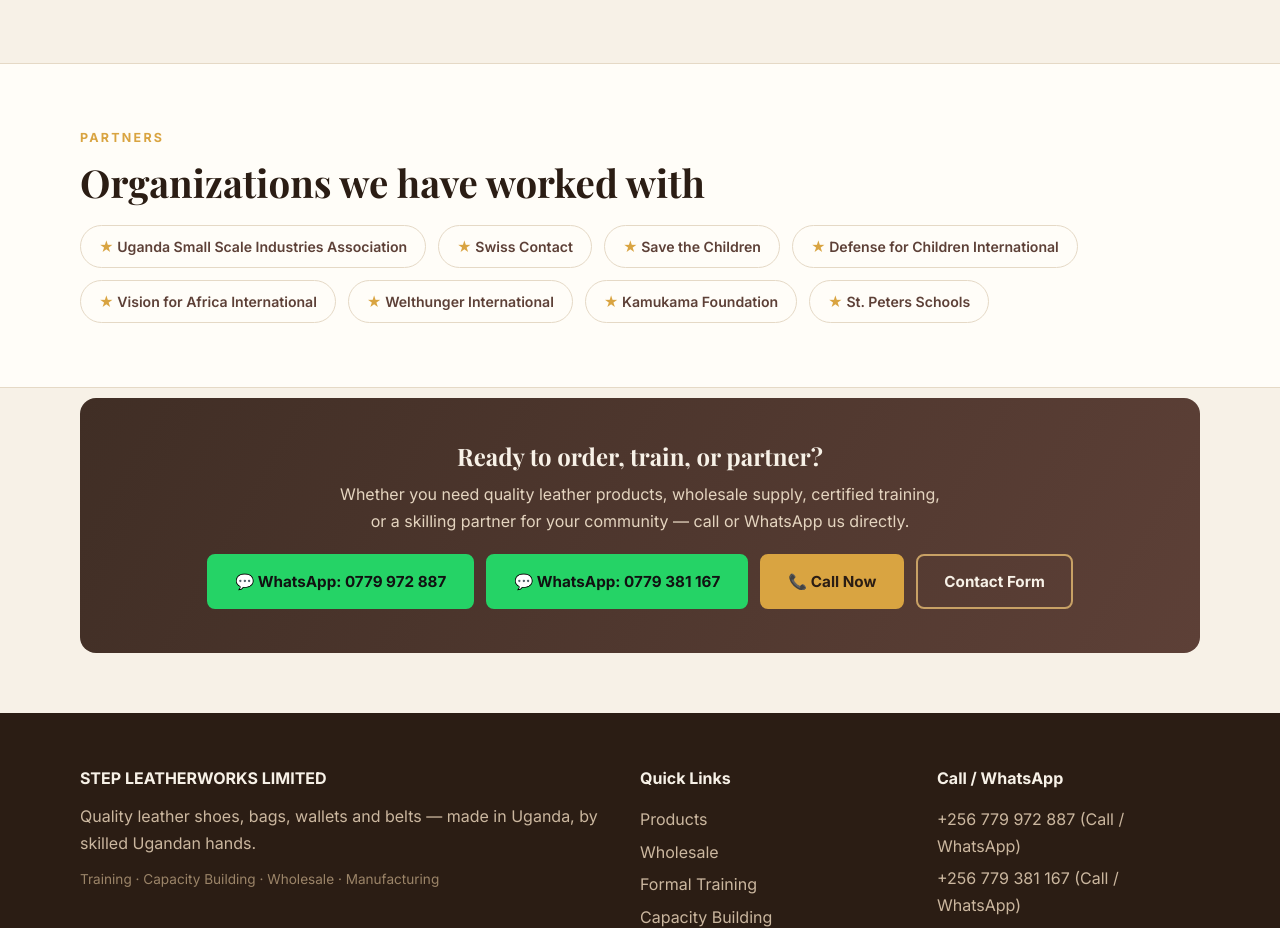
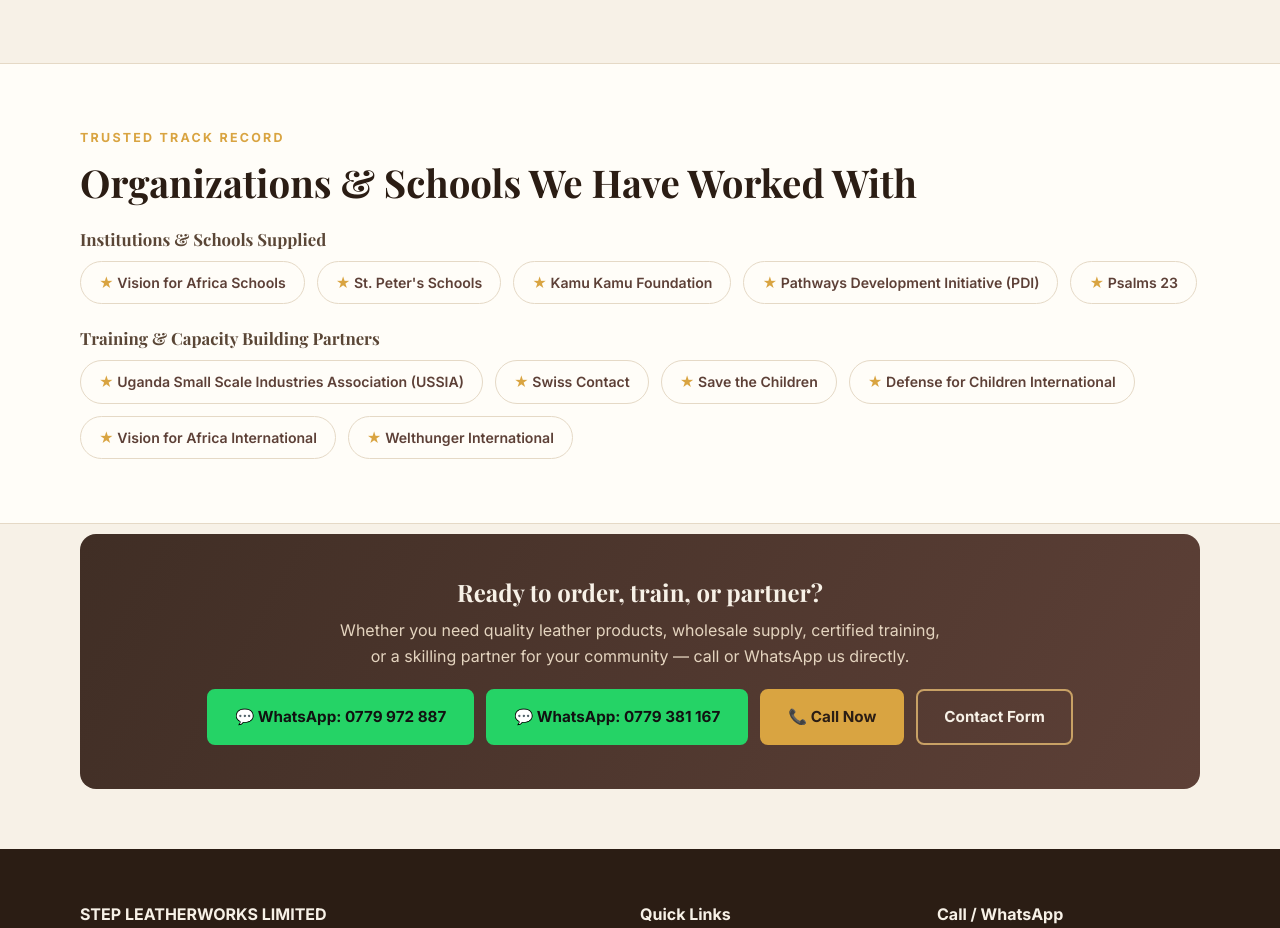
Before and after one commit to arikos/step-leatherworks-website, a plain HTML site: page index.html in a window 1280 px wide. Shown: the part 2851-3779 px from the top of the page. Drawn offline with nearby package versions, Linux system fonts and the light colour scheme.

Commit message:
Update partners section and add new organizations

```diff
--- a/index.html
+++ b/index.html
@@ -238,17 +238,26 @@
 
 <section class="section alt">
   <div class="container">
-    <p class="kicker">Partners</p>
-    <h2 class="section-title">Organizations we have worked with</h2>
-    <div class="badge-row" style="margin-top:20px">
-      <span class="badge">Uganda Small Scale Industries Association</span>
+    <p class="kicker">Trusted Track Record</p>
+    <h2 class="section-title">Organizations &amp; Schools We Have Worked With</h2>
+
+    <h3 style="margin-top:24px;font-size:1.05rem;color:#5a4636;">Institutions &amp; Schools Supplied</h3>
+    <div class="badge-row" style="margin-top:12px">
+      <span class="badge">Vision for Africa Schools</span>
+      <span class="badge">St. Peter's Schools</span>
+      <span class="badge">Kamu Kamu Foundation</span>
+      <span class="badge">Pathways Development Initiative (PDI)</span>
+      <span class="badge">Psalms 23</span>
+    </div>
+
+    <h3 style="margin-top:24px;font-size:1.05rem;color:#5a4636;">Training &amp; Capacity Building Partners</h3>
+    <div class="badge-row" style="margin-top:12px">
+      <span class="badge">Uganda Small Scale Industries Association (USSIA)</span>
       <span class="badge">Swiss Contact</span>
       <span class="badge">Save the Children</span>
       <span class="badge">Defense for Children International</span>
       <span class="badge">Vision for Africa International</span>
       <span class="badge">Welthunger International</span>
-      <span class="badge">Kamukama Foundation</span>
-      <span class="badge">St. Peters Schools</span>
     </div>
   </div>
 </section>
```
